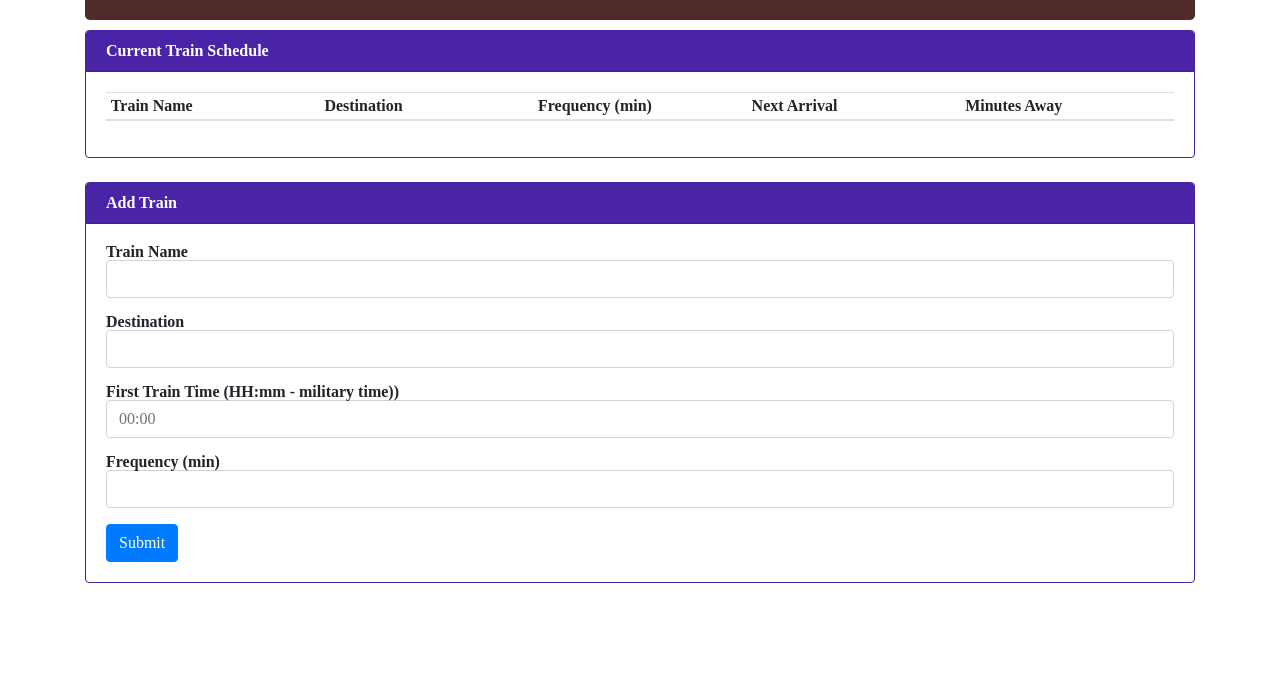
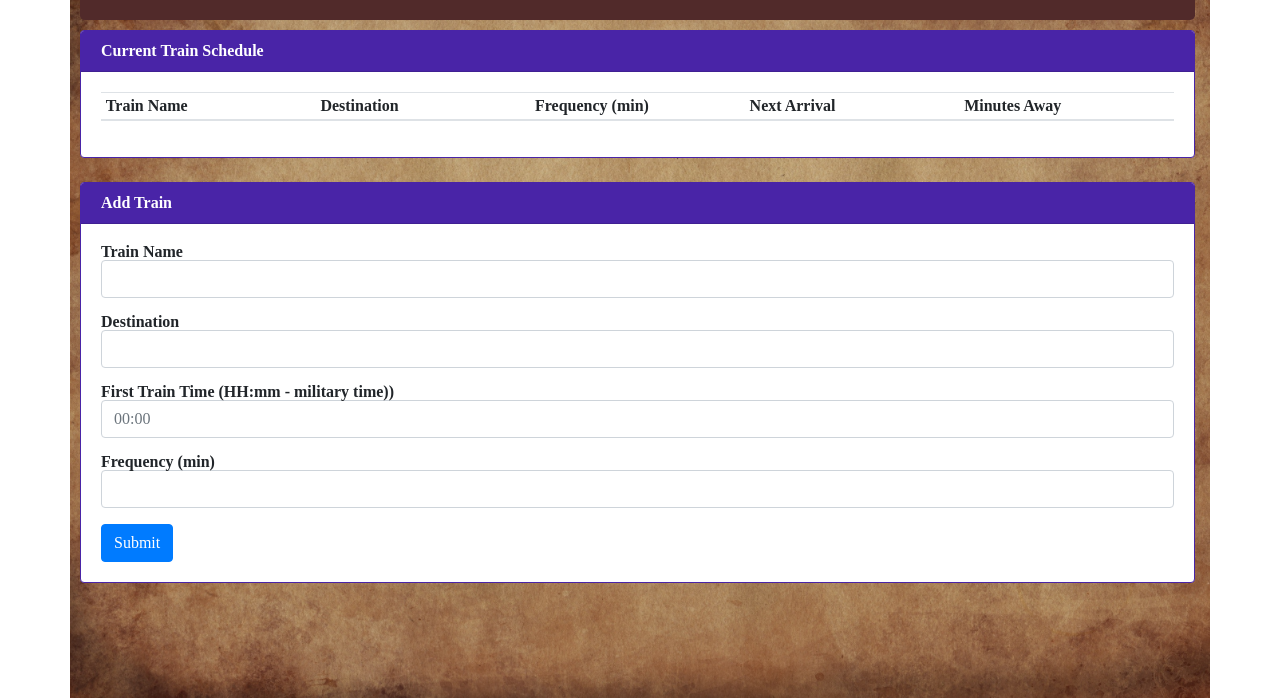
Before and after one commit to kamalnyc17/Train-Schedule, a plain HTML site: page index.html in a window 1280 px wide. Shown: the part 102-800 px from the top of the page. Drawn offline with nearby package versions, Linux system fonts and the light colour scheme.

Commit message:
Train Schedule

```diff
--- a/assets/css/style.css
+++ b/assets/css/style.css
@@ -9,6 +9,17 @@ h3 {
     font-weight: bold;
 }
 /* style on various flex boxes */
+
+.container{
+    background-image: url("../images/background.jpg");
+    background-position: center;
+    background-repeat: no-repeat;
+    background-size: cover;
+    padding-left: 10px;
+
+    height: 100%;
+    min-height: 100vh;
+}
 .jumbotron{
     margin-bottom: 10px;
 }
```
